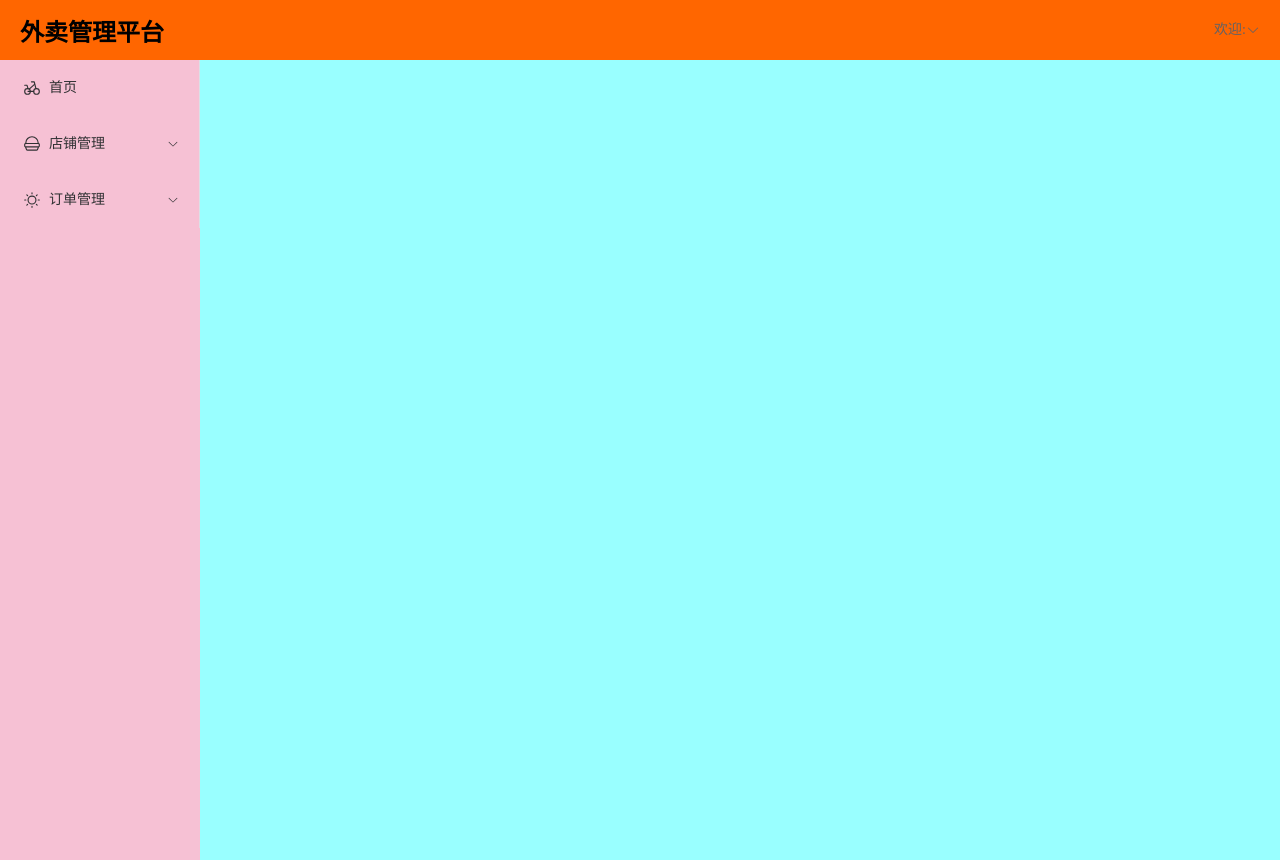
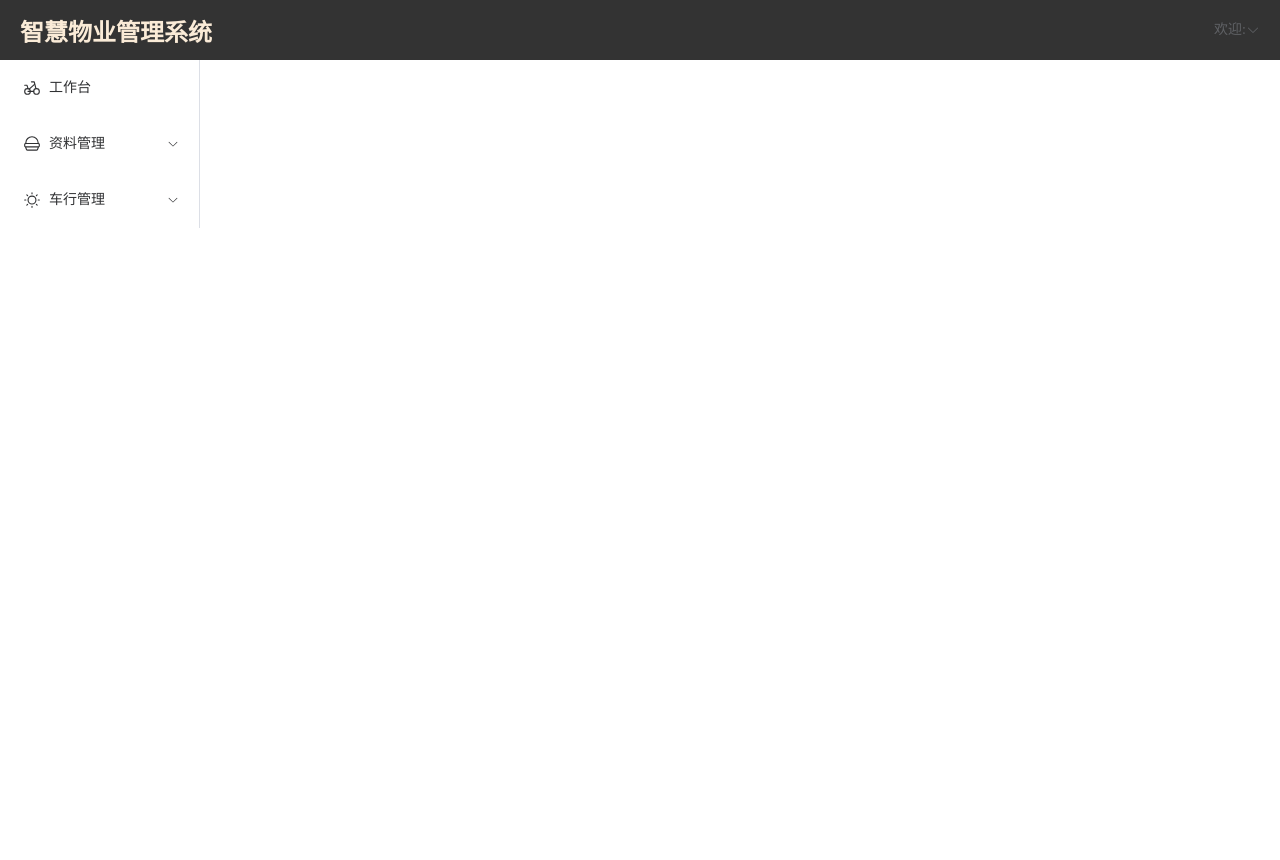
Before and after one commit to flj666666/food-cms, a Vue app: page / in a window 1280 px wide. Built offline with nearby package versions, Linux system fonts and the light colour scheme.

Commit message:
上传了首页布局

```diff
--- a/src/views/index.vue
+++ b/src/views/index.vue
@@ -2,7 +2,7 @@
     <div class="common-layout">
     <el-container>
       <el-header>
-        <h2>外卖管理平台</h2>
+        <h2>智慧物业管理系统</h2>
           <el-dropdown>
           <span class="el-dropdown-link">
             欢迎:{{username}}
@@ -21,25 +21,25 @@
               <el-menu default-active="dafaultActive" router>
               <el-menu-item index="/home">
                   <el-icon><Bicycle /></el-icon>
-                  <span>首页</span>
+                  <span>工作台</span>
                 </el-menu-item>
                 <el-sub-menu index="/shop">
                   <template #title>
                     <el-icon><Burger /></el-icon>
-                    <span>店铺管理</span>
+                    <span>资料管理</span>
                   </template>
-                    <el-menu-item index="/shop/setting">
-                      <el-icon><Apple /></el-icon>店铺设置</el-menu-item>
-                    <el-menu-item index="/shop/food">
-                      <el-icon><GobletSquare /></el-icon>菜品设置</el-menu-item>
+                    <el-menu-item index="/cell/Info">
+                      <el-icon><Apple /></el-icon>小区信息</el-menu-item>
+                    <el-menu-item index="/build/Man">
+                      <el-icon><GobletSquare /></el-icon>楼座管理</el-menu-item>
                 </el-sub-menu>
                 <el-sub-menu index="/order">
                   <template #title>
                     <el-icon><Sunny /></el-icon>
-                    <span>订单管理</span>
+                    <span>车行管理</span>
                   </template>
                     <el-menu-item index="/order/list">
-                      <el-icon><Moon /></el-icon>订单列表</el-menu-item>
+                      <el-icon><Moon /></el-icon>区域管理</el-menu-item>
                 </el-sub-menu>
               </el-menu>
                 </el-aside>
@@ -64,13 +64,14 @@ export default {
 </script>
 <style scoped>
   .el-header{
-    background: #f60;
+    background:#333;
     display: flex;
     justify-content: space-between;
     align-items: center;
+    color:antiquewhite
   }
   .el-aside{
-    background: #f6c1d4;
+    background: #fff;
     height: calc(100vh);
   }
    .el-dropdown-link{
@@ -78,7 +79,7 @@ export default {
   align-items: center;
 }
 .el-menu, .el-menu-item{
-  background: #f6c1d4;
+  background: #fff;
 }
 .avatar-uploader .el-upload {
   border: 1px dashed var(--el-border-color);
@@ -89,6 +90,6 @@ export default {
   transition: var(--el-transition-duration-fast);
 }
 .el-main{
-  background: #9ff;
+  background: #fff;
 }
 </style>
```
